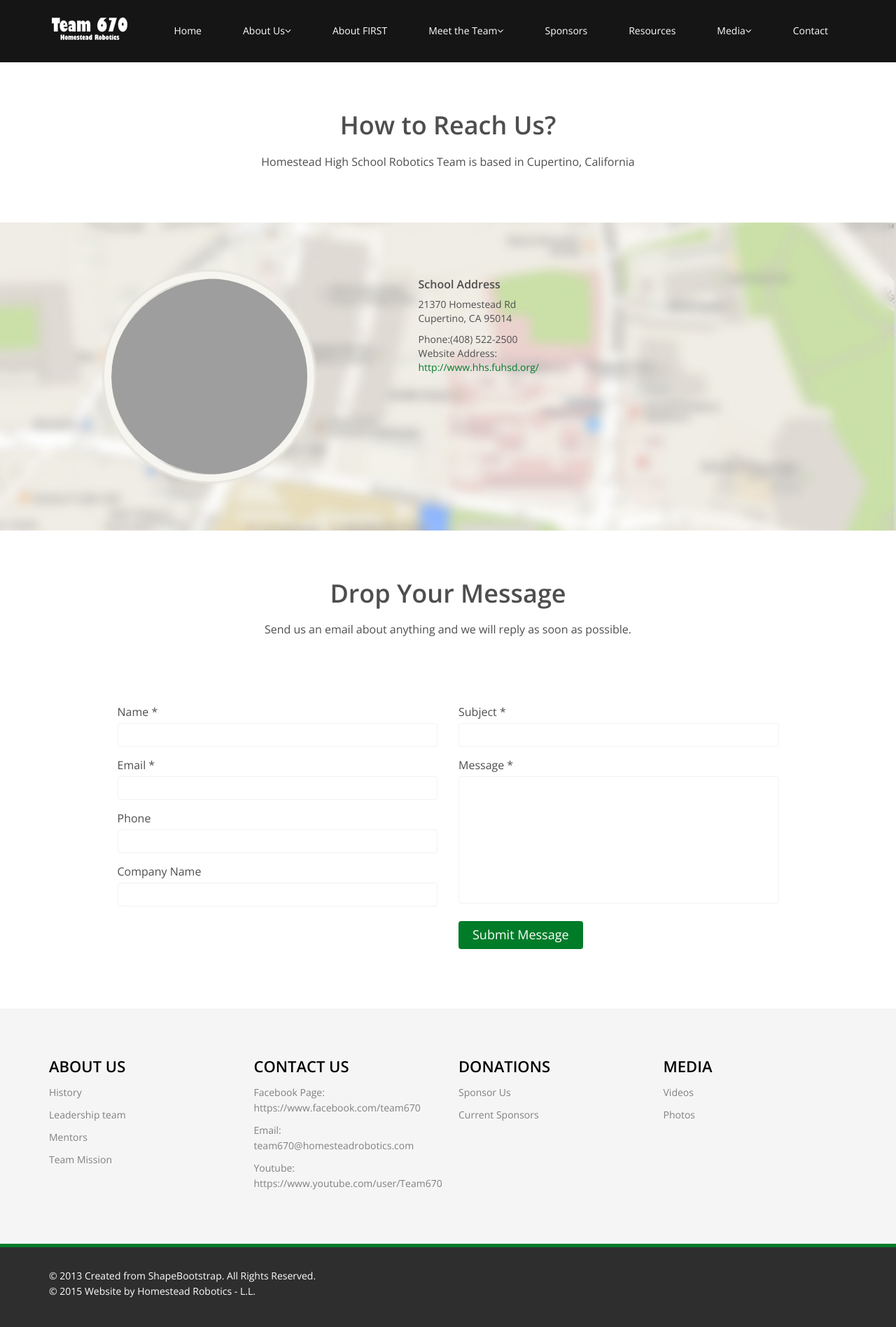
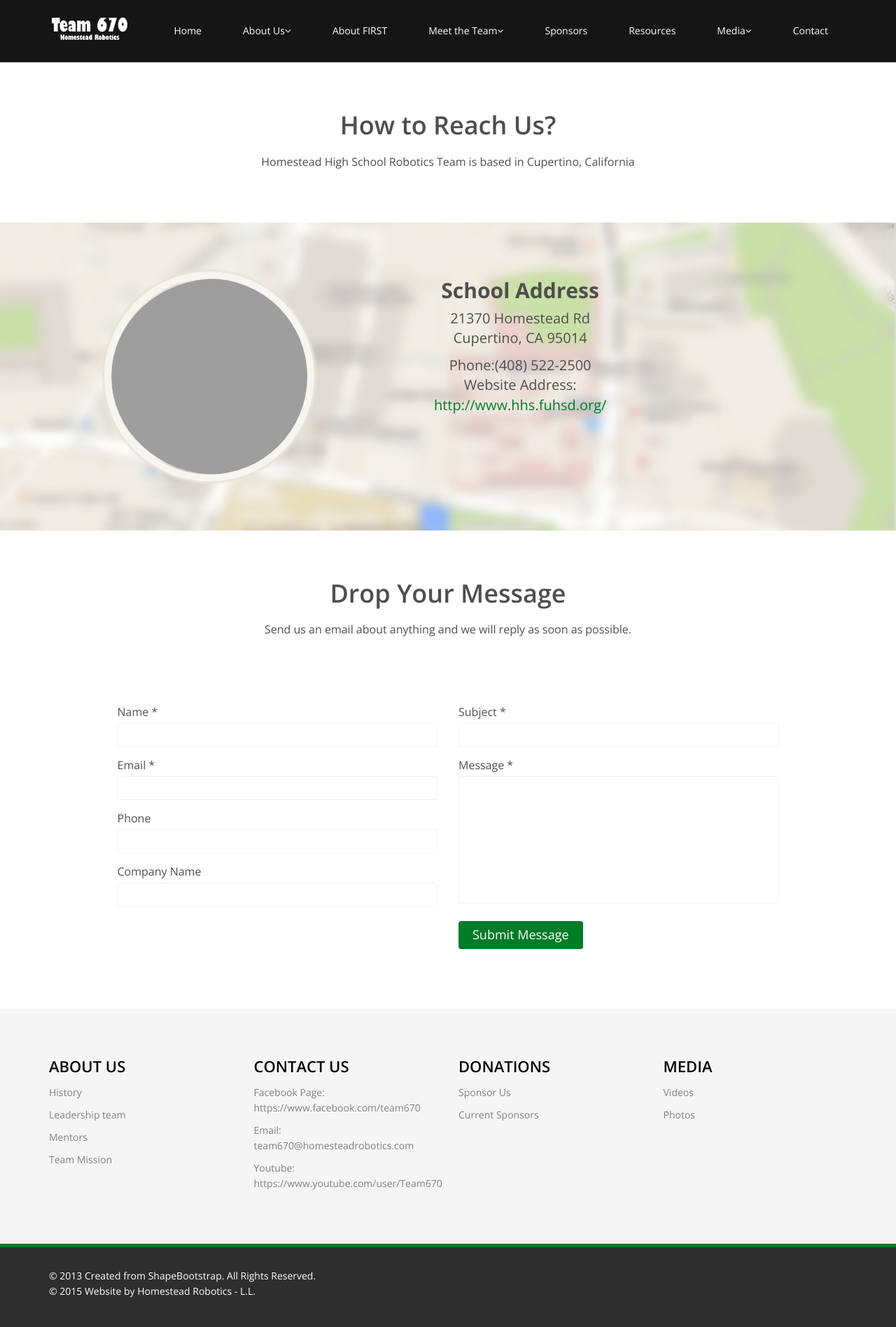
Before and after one commit to HHS-Team670/website, a PHP site: page /contact-us.html in a window 1280 px wide. Shown: the whole page at 70% size. Run offline with PHP 8.4, Linux system fonts and the light colour scheme; grey boxes are pictures that could not be loaded.

Commit message:
added minor classes and ids

```diff
--- a/css/main.css
+++ b/css/main.css
@@ -959,6 +959,14 @@ a.accordion-toggle  i{
   border-bottom: 0 none;
 }
 
+.partner-list li{
+  list-style-type: none;
+}
+
+.partner-list ul li{
+  display: inline;
+}
+
 #partner {
   background: url(../images/partners/partner_bg.png) 50% 50% no-repeat;
   background-size: cover;
@@ -2558,3 +2566,13 @@ shortcodes page css
 .about-us-icons{
   margin:90px;
 }
+
+.big-text-bold{
+  font-size:30px;
+  font-weight:bold;
+  text-align: center;
+}
+.med-text{
+  font-size:20px;
+  text-align: center;
+}
```
